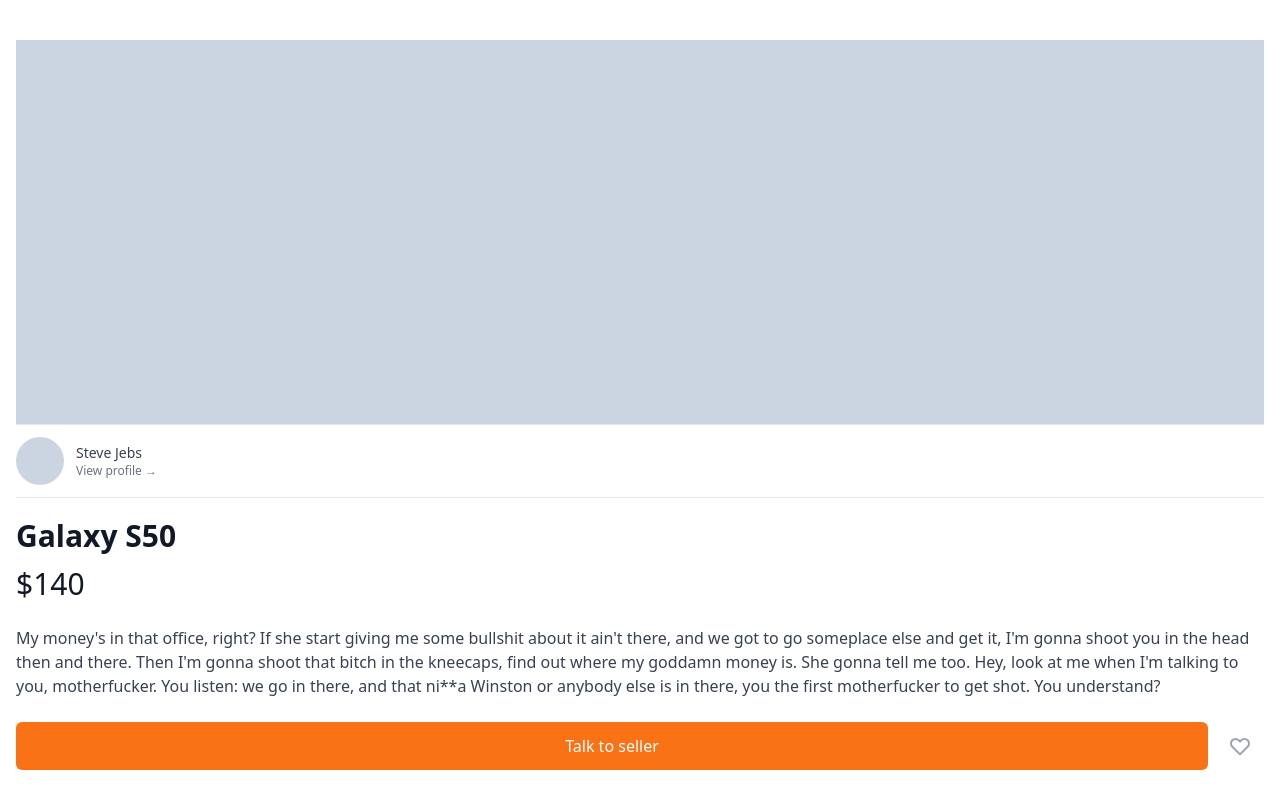
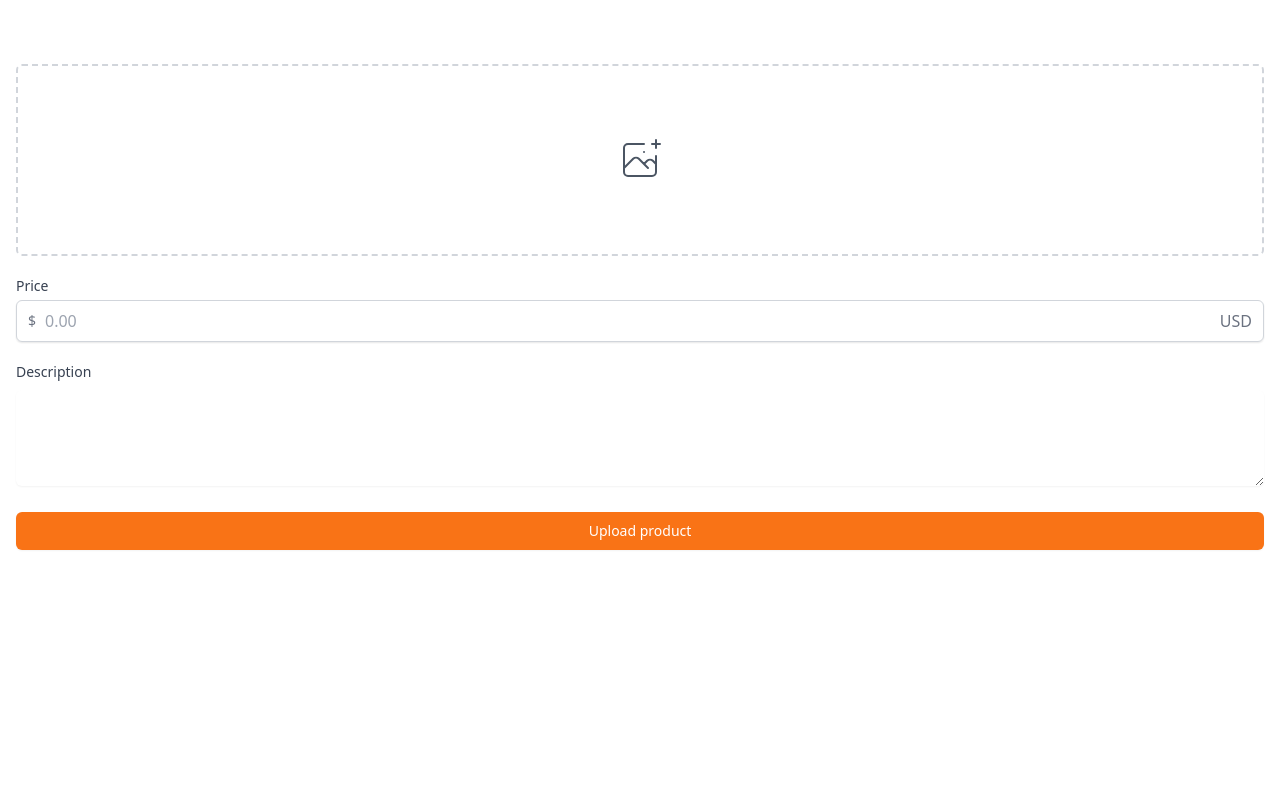
Before and after one commit to j3y3h0/carrot-market-next-ts, a Next.js app: page /items/upload in a window 1280 px wide. Shown: the top 800 px of the page. Built offline with nearby package versions, Linux system fonts and the light colour scheme.

Commit message:
#5.6 Community

```diff
--- /dev/null
+++ b/pages/community/index.tsx
@@ -0,0 +1,70 @@
+import type { NextPage } from "next";
+
+const Community: NextPage = () => {
+  return (
+    <div>
+      <div>
+        <span>동네질문</span>
+        <span>
+          <span>Q. </span>이 근처에 맛집이 뭐뭐있나요?
+        </span>
+        <div>
+          <span>J3y3h0</span>
+          <span>18시간 전</span>
+        </div>
+        <div>
+          <span>
+            <svg
+              className="h-4 w-4"
+              fill="none"
+              stroke="currentColor"
+              viewBox="0 0 24 24"
+              xmlns="http://www.w3.org/2000/svg"
+            >
+              <path
+                strokeLinecap="round"
+                strokeLinejoin="round"
+                strokeWidth="2"
+                d="M9 12l2 2 4-4m6 2a9 9 0 11-18 0 9 9 0 0118 0z"
+              ></path>
+            </svg>
+            <span>궁금해요 1</span>
+          </span>
+          <span>
+            <svg
+              className="h-4 w-4"
+              fill="none"
+              stroke="currentColor"
+              viewBox="0 0 24 24"
+              xmlns="http://www.w3.org/2000/svg"
+            >
+              <path
+                strokeLinecap="round"
+                strokeLinejoin="round"
+                strokeWidth="2"
+                d="M8 12h.01M12 12h.01M16 12h.01M21 12c0 4.418-4.03 8-9 8a9.863 9.863 0 01-4.255-.949L3 20l1.395-3.72C3.512 15.042 3 13.574 3 12c0-4.418 4.03-8 9-8s9 3.582 9 8z"
+              ></path>
+            </svg>
+            <span>답변 1</span>
+          </span>
+        </div>
+      </div>
+      <button>
+        <svg
+          className="h-6 w-6"
+          fill="none"
+          stroke="currentColor"
+          viewBox="0 0 24 24"
+          xmlns="http://www.w3.org/2000/svg"
+        >
+          <path
+            strokeLinecap="round"
+            strokeLinejoin="round"
+            strokeWidth="2"
+            d="M15.232 5.232l3.536 3.536m-2.036-5.036a2.5 2.5 0 113.536 3.536L6.5 21.036H3v-3.572L16.732 3.732z"
+          ></path>
+        </svg>
+      </button>
+    </div>
+  );
+};
--- /dev/null
+++ b/pages/items/upload.tsx
@@ -0,0 +1,64 @@
+import type { NextPage } from "next";
+
+const Upload: NextPage = () => {
+  return (
+    <div className="px-4 py-16">
+      <div>
+        <label className="flex h-48 w-full cursor-pointer items-center justify-center rounded-md border-2 border-dashed border-gray-300 text-gray-600 hover:border-orange-500 hover:text-orange-500">
+          <svg
+            className="h-12 w-12"
+            stroke="currentColor"
+            fill="none"
+            viewBox="0 0 48 48"
+            aria-hidden="true"
+          >
+            <path
+              d="M28 8H12a4 4 0 00-4 4v20m32-12v8m0 0v8a4 4 0 01-4 4H12a4 4 0 01-4-4v-4m32-4l-3.172-3.172a4 4 0 00-5.656 0L28 28M8 32l9.172-9.172a4 4 0 015.656 0L28 28m0 0l4 4m4-24h8m-4-4v8m-12 4h.02"
+              strokeWidth={2}
+              strokeLinecap="round"
+              strokeLinejoin="round"
+            />
+          </svg>
+          <input className="hidden" type="file" />
+        </label>
+      </div>
+      <div className="my-5">
+        <label
+          className="mb-1 block text-sm font-medium text-gray-700"
+          htmlFor="price"
+        >
+          Price
+        </label>
+        <div className="relative flex items-center  rounded-md shadow-sm">
+          <div className="pointer-events-none absolute left-0 flex items-center justify-center pl-3">
+            <span className="text-sm text-gray-500">$</span>
+          </div>
+          <input
+            id="price"
+            className="w-full appearance-none rounded-md border border-gray-300 px-3 py-2 pl-7 placeholder-gray-400 shadow-sm focus:border-orange-500 focus:outline-none focus:ring-orange-500"
+            type="text"
+            placeholder="0.00"
+          />
+          <div className="pointer-events-none absolute right-0 flex items-center pr-3">
+            <span className="text-gray-500">USD</span>
+          </div>
+        </div>
+      </div>
+      <div>
+        <label className="mb-1 block text-sm font-medium text-gray-700">
+          Description
+        </label>
+
+        <textarea
+          className="mt-1 w-full rounded-md border-gray-300 shadow-sm focus:border-orange-500 focus:ring-orange-500 "
+          rows={4}
+        />
+      </div>
+      <button className="mt-5 w-full rounded-md border border-transparent bg-orange-500 py-2 px-4 text-sm font-medium text-white shadow-sm hover:bg-orange-600 focus:outline-none focus:ring-2 focus:ring-orange-500 focus:ring-offset-2 ">
+        Upload product
+      </button>
+    </div>
+  );
+};
+
+export default Upload;
```
